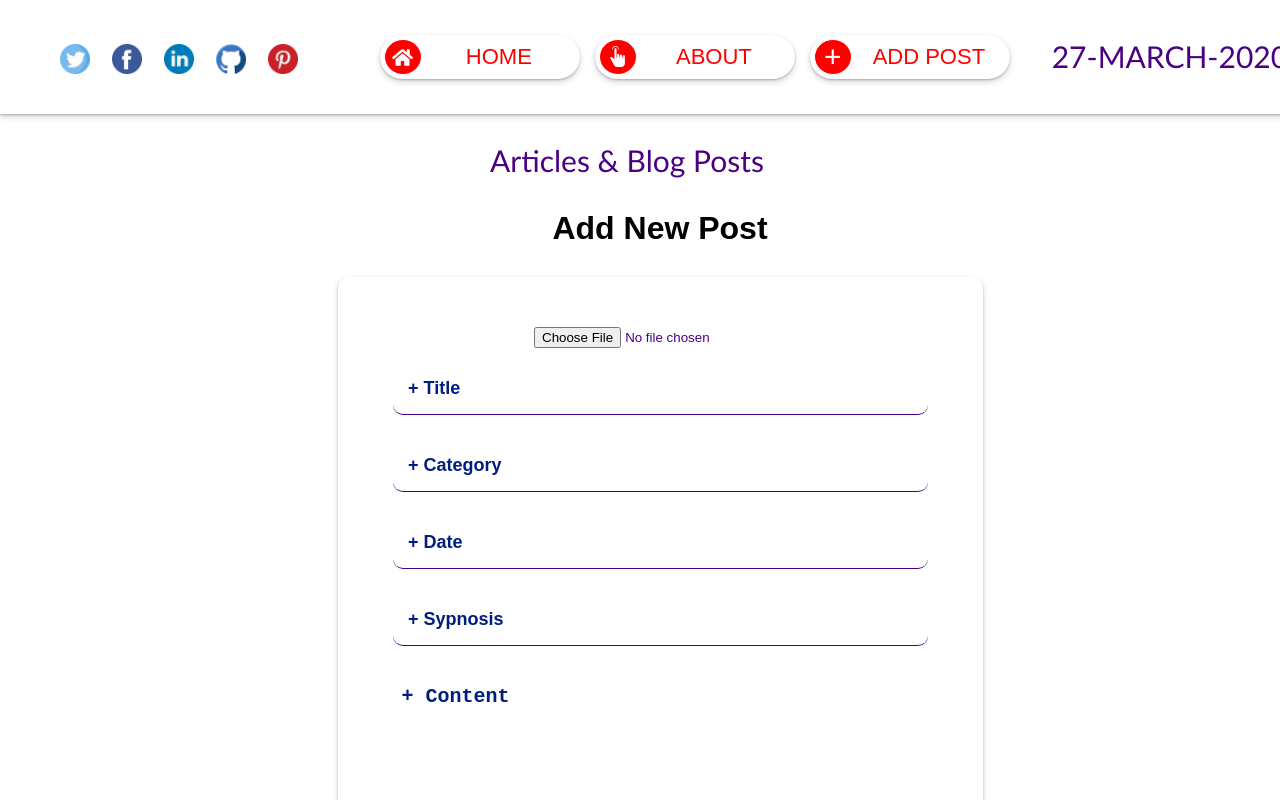
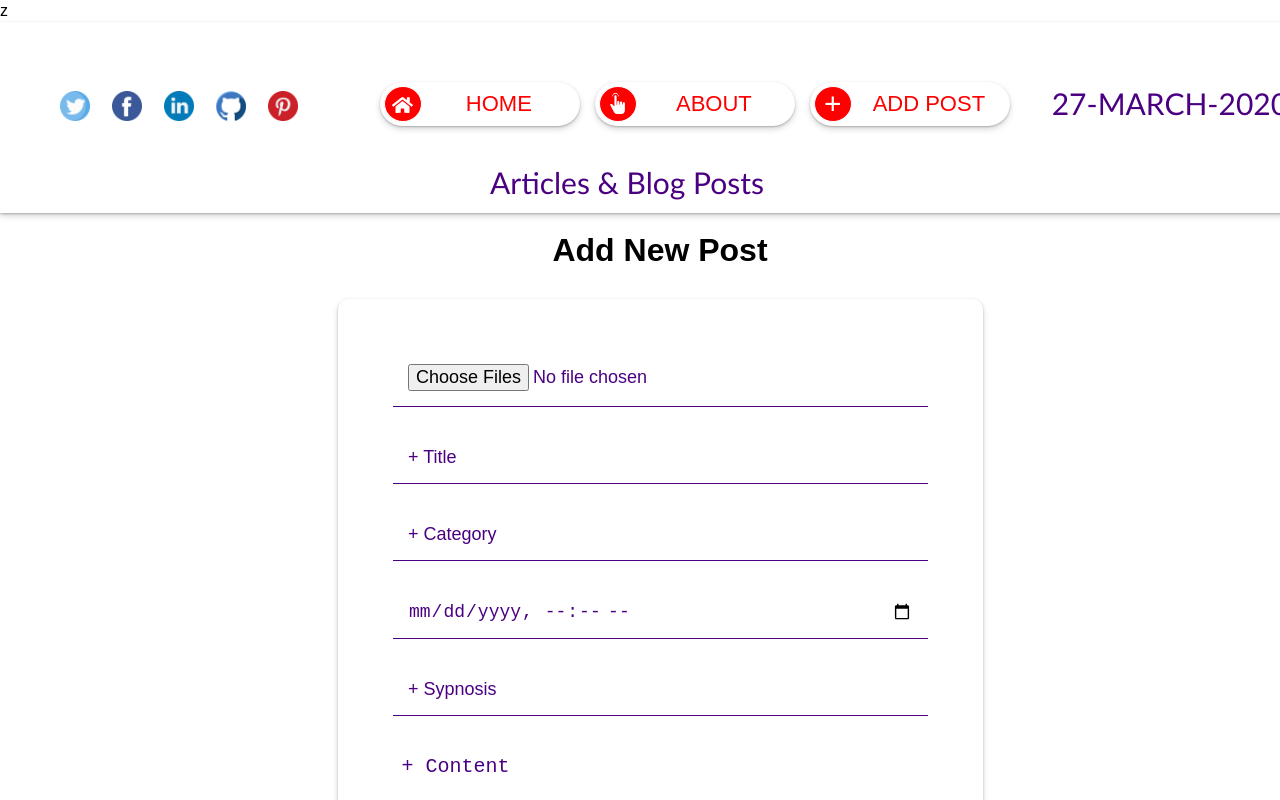
Before and after one commit to stbugyei/bloggApp, a React (Create React App) app: page /AddPost in a window 1280 px wide. Shown: the top 800 px of the page. Built offline with nearby package versions, Linux system fonts and the light colour scheme.

Commit message:
edited date file field

```diff
--- a/public/index.html
+++ b/public/index.html
@@ -8,7 +8,7 @@
     <meta
       name="description"
       content="Web site created using create-react-app"
-    />
+    />z
     <link rel="apple-touch-icon" href="%PUBLIC_URL%/logo192.png" />
     <!--
       manifest.json provides metadata used when your web app is installed on a
--- a/src/App.css
+++ b/src/App.css
@@ -31,14 +31,19 @@ a {
 }
 
 .banner_wrapper{
-padding: 25px 0px;
+background:white;
+box-shadow: 0 3px 6px rgba(0, 0, 0, .16), 0 1px 2px rgba(0, 0, 0, .23);
+}
+
+
+.banner_content{
+padding-top: 50px;
 margin-bottom: 15px;
 width: 100%;
 display: flex;
 flex-direction: row;
 justify-content: space-between;
 background:white;
-box-shadow: 0 3px 6px rgba(0, 0, 0, .16), 0 1px 2px rgba(0, 0, 0, .23);
 }
 
 .banner_image{
@@ -300,6 +305,7 @@ font-size: 16px;
   display: flex;
   flex-direction: row;
   box-shadow: 0 3px 6px rgba(0, 0, 0, .16), 0 1px 2px rgba(0, 0, 0, .23);
+
 }
 
 .buttons-wrapper:hover, .btnsub-right:hover{
@@ -322,6 +328,7 @@ font-size: 16px;
   background: white;
   outline: none;
   box-shadow: 0 3px 6px rgba(0, 0, 0, .16), 0 1px 2px rgba(0, 0, 0, .23);
+  transition: all .2s ease;
 }
 
 .btns {
@@ -418,7 +425,7 @@ font-size: 16px;
 border-block-start-style: none;*/
 
 
-input[type=text], select {
+input[type=text],[type=datetime-local], [type=file],select {
   border: 1px solid indigo;
   border-top: none;
   border-left: none;
@@ -427,10 +434,12 @@ input[type=text], select {
   margin: 0px 0px 25px 0px;
   width: 535px;
   padding: 15px;
-  border-radius: 10px;
   resize: vertical;
   outline: none;
+  color:indigo;
+  /* font-weight: bold; */
 }
+
 
 input[type=text]:focus,
 select:focus {
@@ -526,8 +535,8 @@ textarea {
 
 ::-webkit-input-placeholder {
   text-align: left;
-  color: rgb(0, 30, 128);
-  font-weight: bold;
+  color: indigo;
+  /* font-weight: bold; */
 }
 
 :-moz-placeholder {
--- a/src/components/AddPost.js
+++ b/src/components/AddPost.js
@@ -1,3 +1,4 @@
+
 import React, { Component } from "react";
 import { Link } from "react-router-dom";
 import { withRouter } from "react-router-dom";
@@ -8,7 +9,7 @@ export class AddPost extends Component {
     state = {
         image: "",
         title: "",
-        date: "",
+        date:"",
         sypnosis:"",
         category: "",
         content: "",
@@ -18,7 +19,8 @@ export class AddPost extends Component {
     // style={post_img}
     src={this.state.image}
     alt=" "
-/>)
+    />)
+
 
     static contextTypes = {
         router: PropTypes.object
@@ -46,7 +48,7 @@ export class AddPost extends Component {
     }
 
     render() {
-        console.log(this.img)
+
         return (
             <>
                 <form>
@@ -56,13 +58,13 @@ export class AddPost extends Component {
                             <div className="Search_Submit">
 
                                 <div className='card_content-category'>
-                                <input style={post_img}
+                                <input
                                     type="file"
                                     id="image"
                                     name="image"
-                                    accept={this.image}
+                                    multiple={true} accept="image/*"
                                     value={this.state.image}
-                                    onChange={this.onChange}
+                                        onChange={this.onChange}
                                     >
                                     </input>
                                     {/* <img
@@ -98,10 +100,9 @@ export class AddPost extends Component {
 
                                 <div>
                                     <input
-                                        type="text"
+                                        type="datetime-local"
                                         id="date"
                                         name="date"
-                                        placeholder="+ Date"
                                         value={this.state.date}
                                         onChange={this.onChange}
                                     >
--- a/src/components/Header.js
+++ b/src/components/Header.js
@@ -10,8 +10,8 @@ function Header() {
 
     return (
 
-            <>
-                <div className='banner_wrapper'>
+            <div className='banner_wrapper'>
+                <div className='banner_content'>
                 <Socialmedia />
 
                 <div className='banner_link'>
@@ -68,7 +68,7 @@ function Header() {
                         Articles & Blog Posts
             </div>
 
-            </>
+            </div>
 
     );
 }
```
